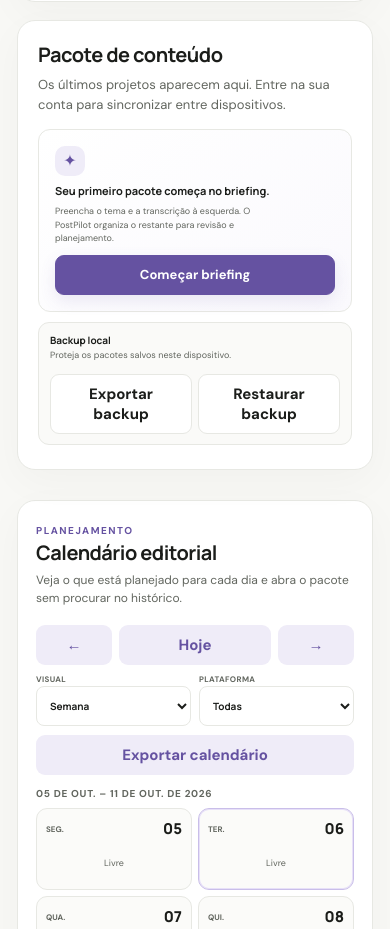
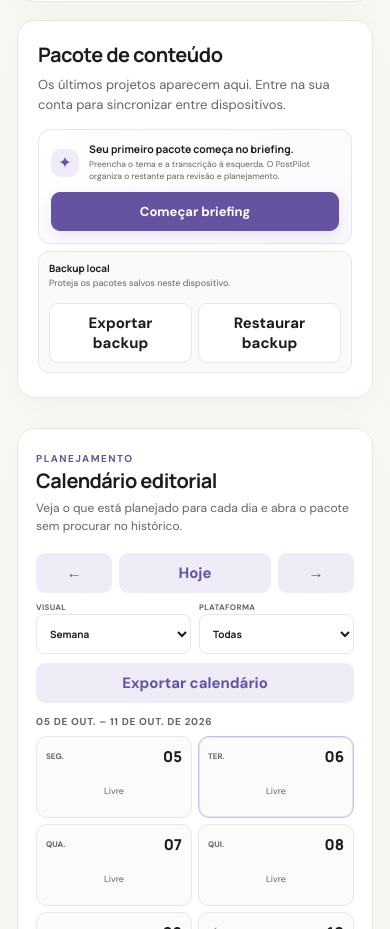
Before and after one commit to HelioConde/postpilot, a website: page index.html in a window 390 px wide. Shown: the part 1787-2716 px from the top of the page. Drawn offline with nearby package versions, Linux system fonts and the light colour scheme.

Commit message:
style: compact empty package state on mobile

```diff
--- a/style.css
+++ b/style.css
@@ -992,3 +992,40 @@ button:focus-visible,a:focus-visible,input:focus-visible,textarea:focus-visible,
     text-align:center;
   }
 }
+
+/* Mobile empty package compact pass */
+@media(max-width:500px){
+  .empty-pack-state{
+    grid-template-columns:auto minmax(0,1fr);
+    align-items:center;
+    justify-items:stretch;
+    column-gap:10px;
+    row-gap:3px;
+    padding:12px;
+  }
+  .empty-pack-icon{
+    grid-row:1/3;
+    align-self:center;
+    width:28px;
+    height:28px;
+  }
+  .empty-pack-state strong{
+    align-self:end;
+    font-size:10.5px;
+  }
+  .empty-pack-state p{
+    align-self:start;
+    max-width:none;
+    font-size:8.5px;
+    line-height:1.4;
+  }
+  .empty-pack-action{
+    grid-column:1/-1;
+    min-height:36px;
+    margin-top:6px;
+  }
+  .local-backup-controls{
+    margin-top:7px;
+    padding:9px 10px;
+  }
+}
```
